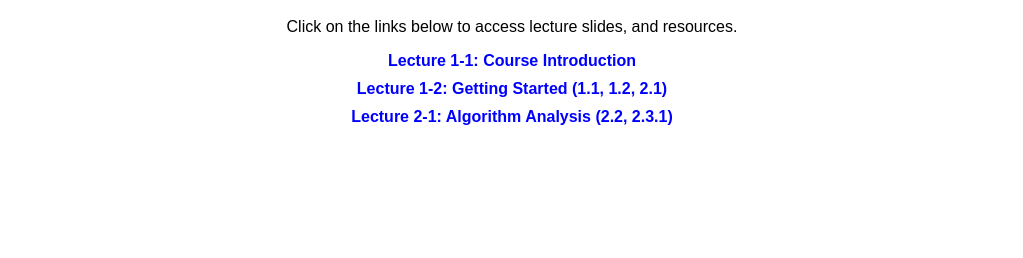
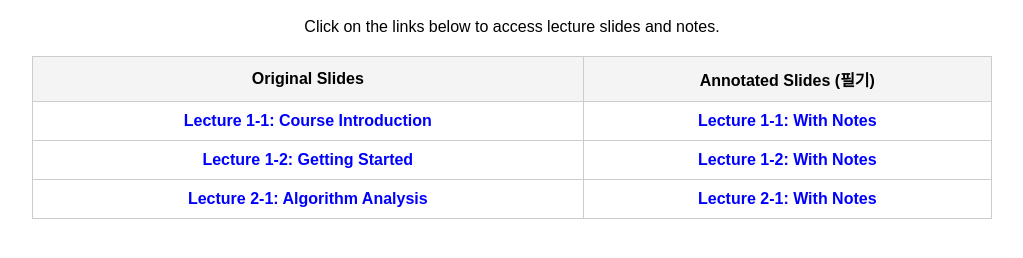
Before and after one commit to joonsooyoo/lecture-materials, a plain HTML site: page index.html in a window 1280 px wide. Shown: the part 80-338 px from the top of the page, without its empty margins (128-1151 px from the left). Drawn offline with Linux system fonts and the light colour scheme.

Commit message:
Update index.html

```diff
--- a/index.html
+++ b/index.html
@@ -7,18 +7,33 @@
     <style>
         body { font-family: Arial, sans-serif; margin: 40px; text-align: center; }
         h1 { color: #333; }
-        ul { list-style: none; padding: 0; }
-        li { margin: 10px 0; }
+        table { width: 80%; margin: 20px auto; border-collapse: collapse; }
+        th, td { border: 1px solid #ccc; padding: 10px; text-align: center; }
+        th { background-color: #f4f4f4; }
         a { text-decoration: none; color: blue; font-weight: bold; }
     </style>
 </head>
 <body>
     <h1>Lecture Materials</h1>
-    <p>Click on the links below to access lecture slides, and resources.</p>
-    <ul>
-        <li><a href="slides/Lecture 1_1.pdf" target="_blank">Lecture 1-1: Course Introduction</a></li>
-        <li><a href="slides/Lecture 1_2.pdf" target="_blank">Lecture 1-2: Getting Started (1.1, 1.2, 2.1)</a></li>
-        <li><a href="slides/Lecture 2_1.pdf" target="_blank">Lecture 2-1: Algorithm Analysis (2.2, 2.3.1)</a></li>
-    </ul>
+    <p>Click on the links below to access lecture slides and notes.</p>
+
+    <table>
+        <tr>
+            <th>Original Slides</th>
+            <th>Annotated Slides (필기)</th>
+        </tr>
+        <tr>
+            <td><a href="slides/Lecture 1_1.pdf" target="_blank">Lecture 1-1: Course Introduction</a></td>
+            <td><a href="slides/Lecture 1_1_after.pdf" target="_blank">Lecture 1-1: With Notes</a></td>
+        </tr>
+        <tr>
+            <td><a href="slides/Lecture 1_2.pdf" target="_blank">Lecture 1-2: Getting Started</a></td>
+            <td><a href="slides/Lecture 1_2_after.pdf" target="_blank">Lecture 1-2: With Notes</a></td>
+        </tr>
+        <tr>
+            <td><a href="slides/Lecture 2_1.pdf" target="_blank">Lecture 2-1: Algorithm Analysis</a></td>
+            <td><a href="slides/Lecture 2_1_after.pdf" target="_blank">Lecture 2-1: With Notes</a></td>
+        </tr>
+    </table>
 </body>
 </html>
```
